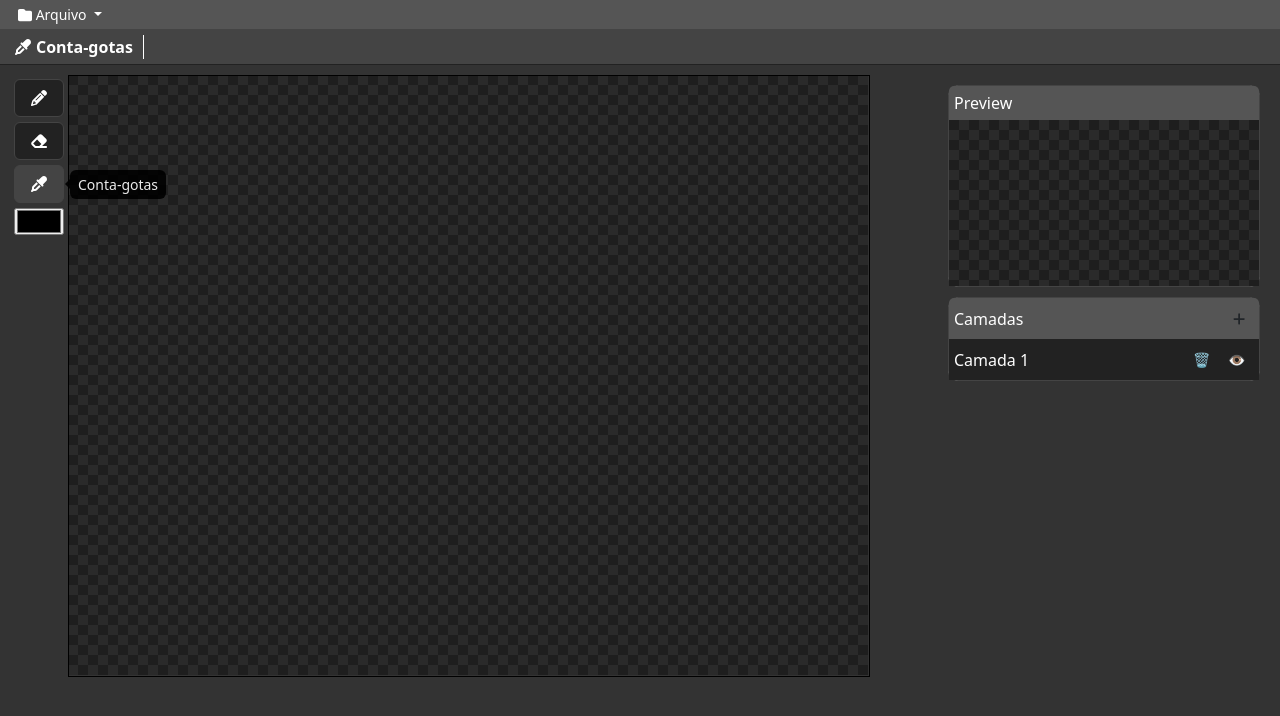
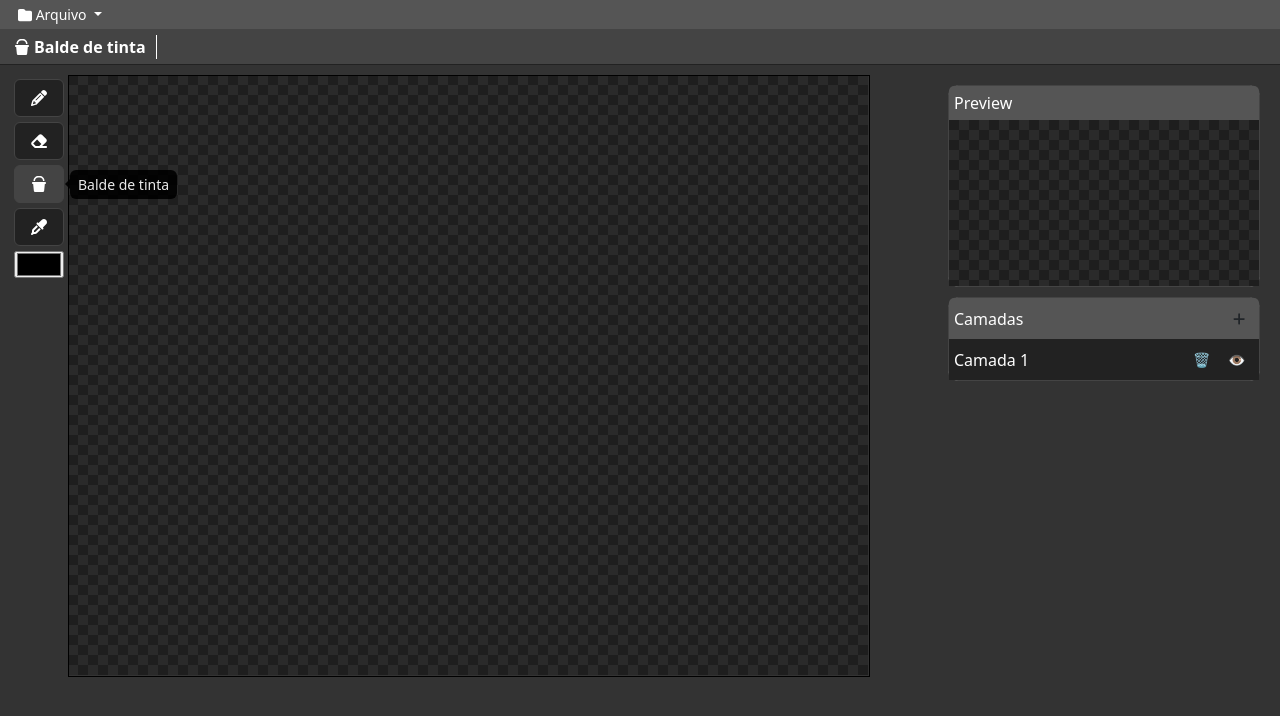
Before and after one commit to mufasa-dev/Drawing-system, an Angular app: page / in a window 1280 px wide. Both pictures are taken after a click on the button 39 px from the left and 184 px from the top of the page. Shown: the top 716 px of the page. Built offline with nearby package versions, Linux system fonts and the light colour scheme.

Commit message:
feat: add bucket to tool list

```diff
--- a/src/app/app.component.html
+++ b/src/app/app.component.html
@@ -40,6 +40,9 @@
     } @else if (tool == Tool.Eyedropper) {
       <fa-icon [icon]="faEyeDropper"></fa-icon>
       <b>Conta-gotas</b>
+    } @else if (tool == Tool.Bucket) {
+      <fa-icon [icon]="faBucket"></fa-icon>
+      <b>Balde de tinta</b>
     }
   </div>
   <div class="container-slider-tools" *ngIf="tool == Tool.Pencil || tool == Tool.Eraser">
@@ -71,6 +74,13 @@
       placement="end"
       (click)="selectTool(Tool.Eraser)">
       <fa-icon [icon]="faEraser"></fa-icon>
+    </button>
+    <button class="btn btn-tool"
+      [class.active]="tool === Tool.Bucket"
+      [ngbTooltip]="'Balde de tinta'"
+      placement="end"
+      (click)="selectTool(Tool.Bucket)">
+      <fa-icon [icon]="faBucket"></fa-icon>
     </button>
     <button class="btn btn-tool"
       [class.active]="tool === Tool.Eyedropper"
```
